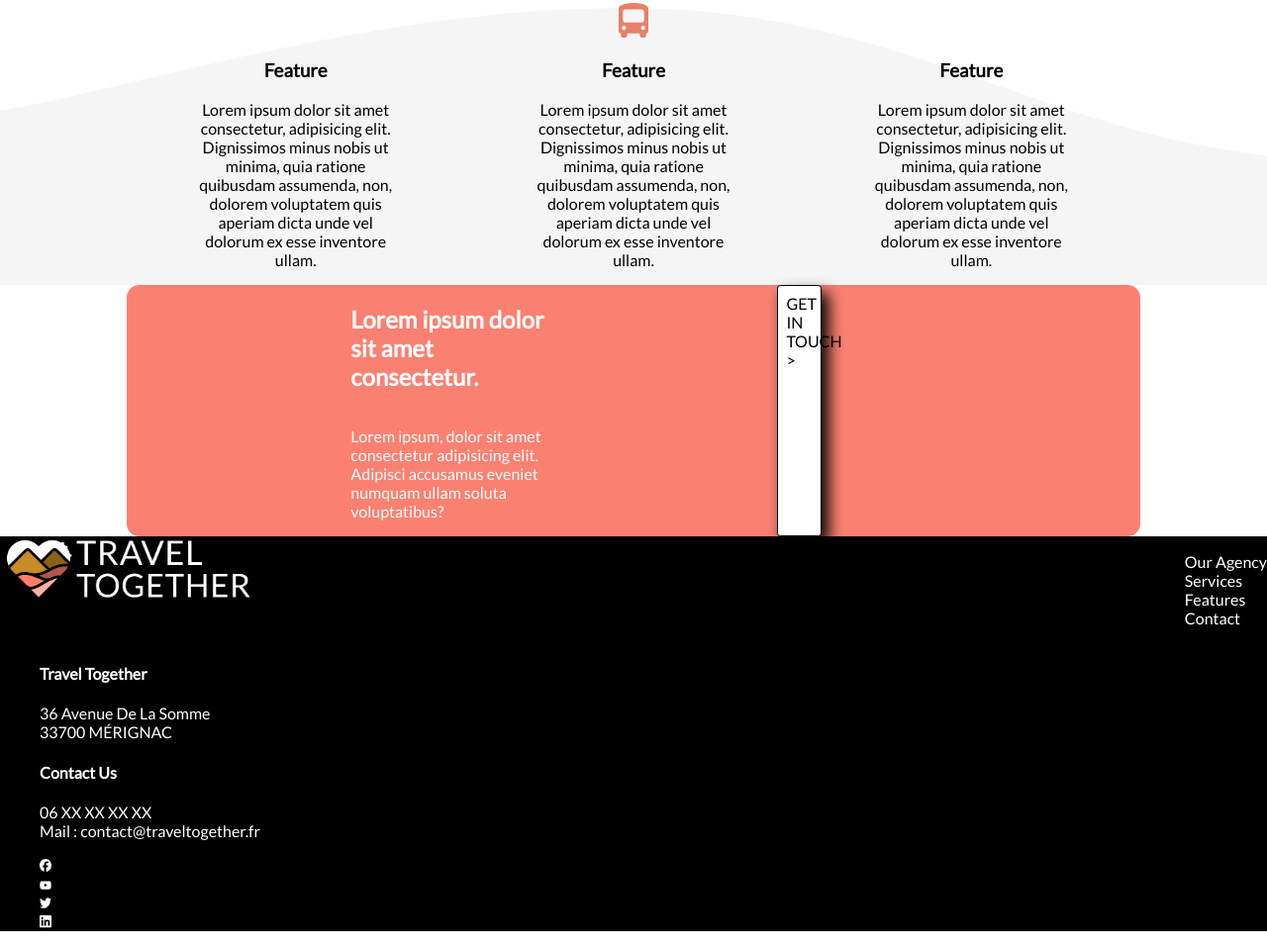
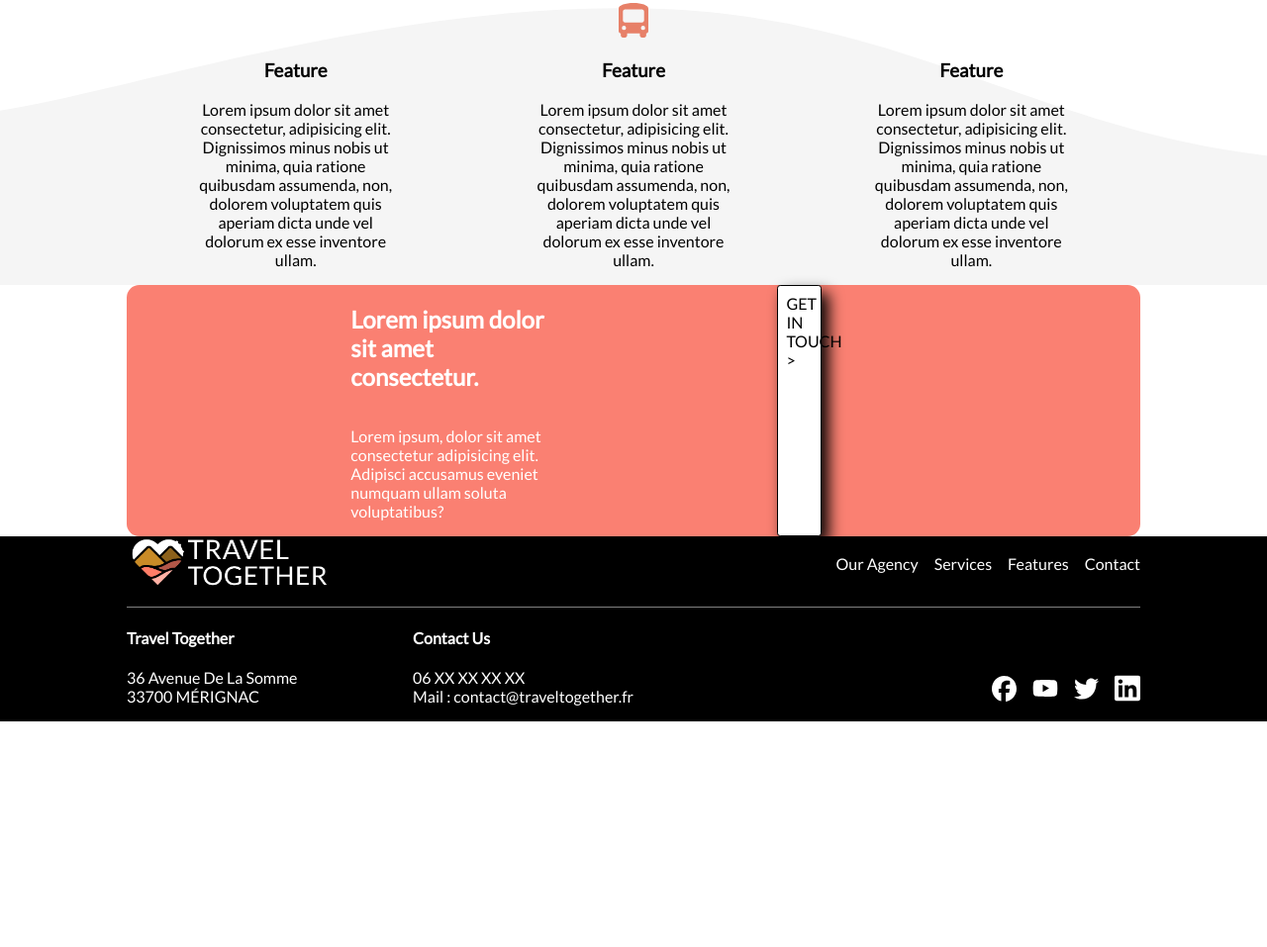
Before and after one commit to NiaNia2/travel_together, a website: page index.html in a window 1280 px wide. Shown: the part 1051-2008 px from the top of the page at 99% size. After the commit the page ends 1780 px from the top, so only its background shows below. Drawn offline with Linux system fonts and the light colour scheme.

Commit message:
modif footer

```diff
--- a/assets/scss/base/_utilities.scss
+++ b/assets/scss/base/_utilities.scss
@@ -20,3 +20,8 @@ a {
     width: 80%;
     margin: 0 auto;
 }
+
+ul {
+    list-style: none;
+    padding-left: 0;
+}
--- a/assets/scss/layout/_footer.scss
+++ b/assets/scss/layout/_footer.scss
@@ -2,14 +2,12 @@ footer {
     background-color: black;
     color: white;
 
-    ul {
-        list-style: none;
-    }
-
     .foot {
-
         display: flex;
         justify-content: space-between;
+        align-items: center;
+        border-bottom: 1px solid gray;
+        padding-bottom: 1rem;
 
         .logo {
             width: 20%;
@@ -19,16 +17,51 @@ footer {
                 width: 100%;
             }
         }
+
+        .foot-list {
+            ul {
+                display: flex;
+                justify-content: space-between;
+                gap: 1rem;
+            }
+        }
     }
 
     .foot-foot {
+        display: flex;
+        justify-content: space-around;
 
-        ul {
-            list-style: none;
+        .foot-primary {
+            display: flex;
+            justify-content: space-between;
+            width: 50%;
+        }
 
-            img {
-                width: 1%;
-                filter: invert(100%) sepia(56%) saturate(2%) hue-rotate(226deg) brightness(117%) contrast(100%);
+        .foot-second {
+            display: flex;
+            justify-content: flex-end;
+            align-items: flex-end;
+
+
+            width: 50%;
+
+            ul {
+                width: 50%;
+                display: flex;
+                justify-content: flex-end;
+                align-items: center;
+                gap: 1rem;
+
+                li {
+                    width: 10%;
+                }
+
+                img {
+                    width: 100%;
+                    height: 100%;
+                    object-fit: cover;
+                    filter: invert(100%) sepia(56%) saturate(2%) hue-rotate(226deg) brightness(117%) contrast(100%);
+                }
             }
         }
     }
--- a/index.html
+++ b/index.html
@@ -126,11 +126,11 @@
     </main>
     <footer>
         <section>
-            <div class="foot">
+            <div class="contenent foot">
                 <div class="logo">
                     <img src="assets/img/Logo-white.png" alt="">
                 </div>
-                <div>
+                <div class="foot-list">
                     <ul>
                         <li>Our Agency</li>
                         <li>Services</li>
@@ -141,8 +141,8 @@
             </div>
         </section>
         <section>
-            <div class="foot-foot">
-                <div>
+            <div class="contenent foot-foot">
+                <div class="foot-primary">
                     <div>
                         <ul>
                             <li>
@@ -161,7 +161,8 @@
                             <li>Mail : <a href="">contact@traveltogether.fr</a></li>
                         </ul>
                     </div>
-                    <div>
+                </div>
+                <div class="foot-second">
                     <ul>
                         <li><img src="assets/img/facebook-brands.svg" alt=""></li>
                         <li><img src="assets/img/youtube-brands.svg" alt=""></li>
@@ -170,7 +171,6 @@
                     </ul>
                 </div>
             </div>
-            </div>
         </section>
     </footer>
 </body>
```
Also changed, not shown: assets/css/style.css, 1 other file. Lines whose indentation alone changed are shown as unchanged.
